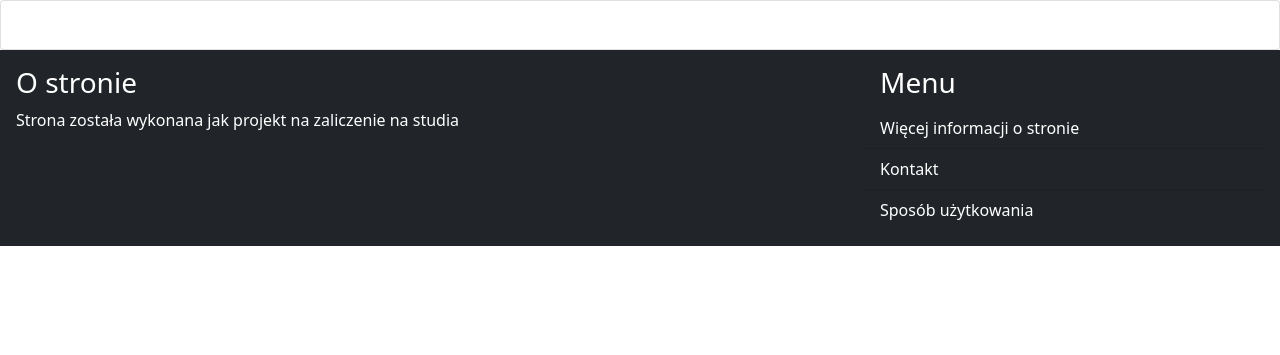
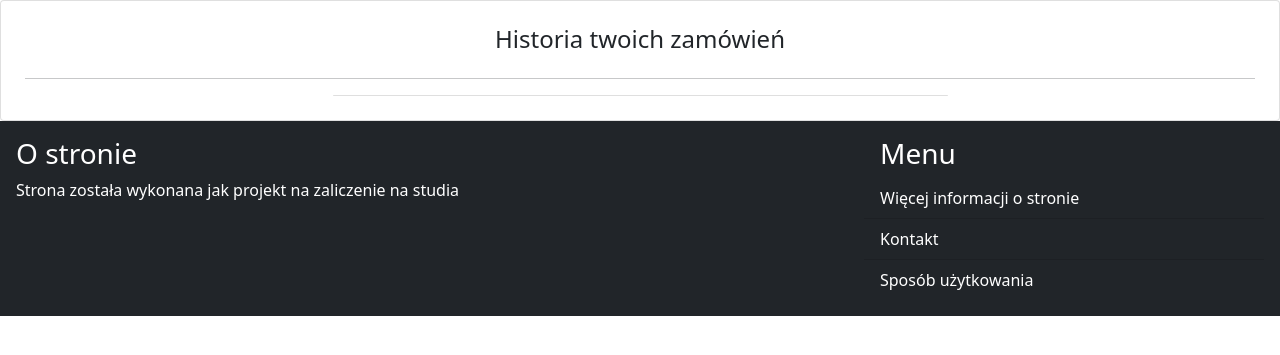
Before and after one commit to Fif0n/shop, a Django app: page /order/history/ in a window 1280 px wide. Shown: the part 56-411 px from the top of the page. Run offline with Django 5.2, Linux system fonts and the light colour scheme; a user stored in the database is signed in; data comes from the database, SQL or seed files in the repository.

Commit message:
listing order history

```diff
--- a/order/templates/order/history.html
+++ b/order/templates/order/history.html
@@ -4,8 +4,21 @@
 
 {% block content %}
     <div class="card p-4">
-        {% for order in orders %}
-            <p>{{order.id}}</p>
-        {% endfor %}
+        <h4 class="text-center">Historia twoich zamówień</h4>
+
+        <hr>
+
+        <ul class="list-group mx-auto w-50">
+            {% for order in orders %}
+                <li class="list-group-item">
+                    <a href="#" class="nav-link text-center text-dark">
+                        <div>
+                            <p>Zamówienie nr #{{ order.id }}</p>
+                            <small>Złożone dnia {{ order.created_at }}</small>
+                        </div>
+                    </a>
+                </li>
+            {% endfor %}
+        </ul>
     </div>
 {% endblock %}
```
